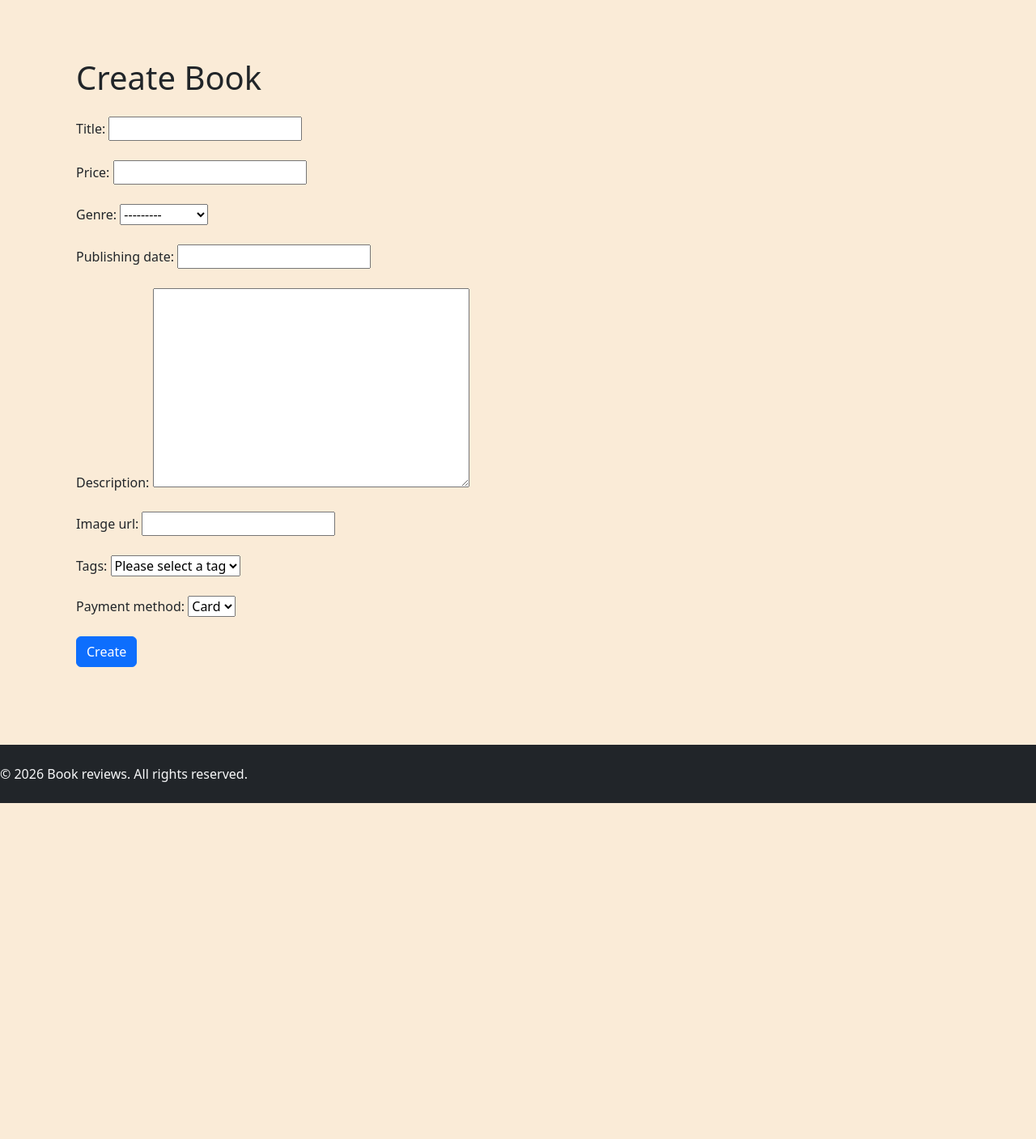
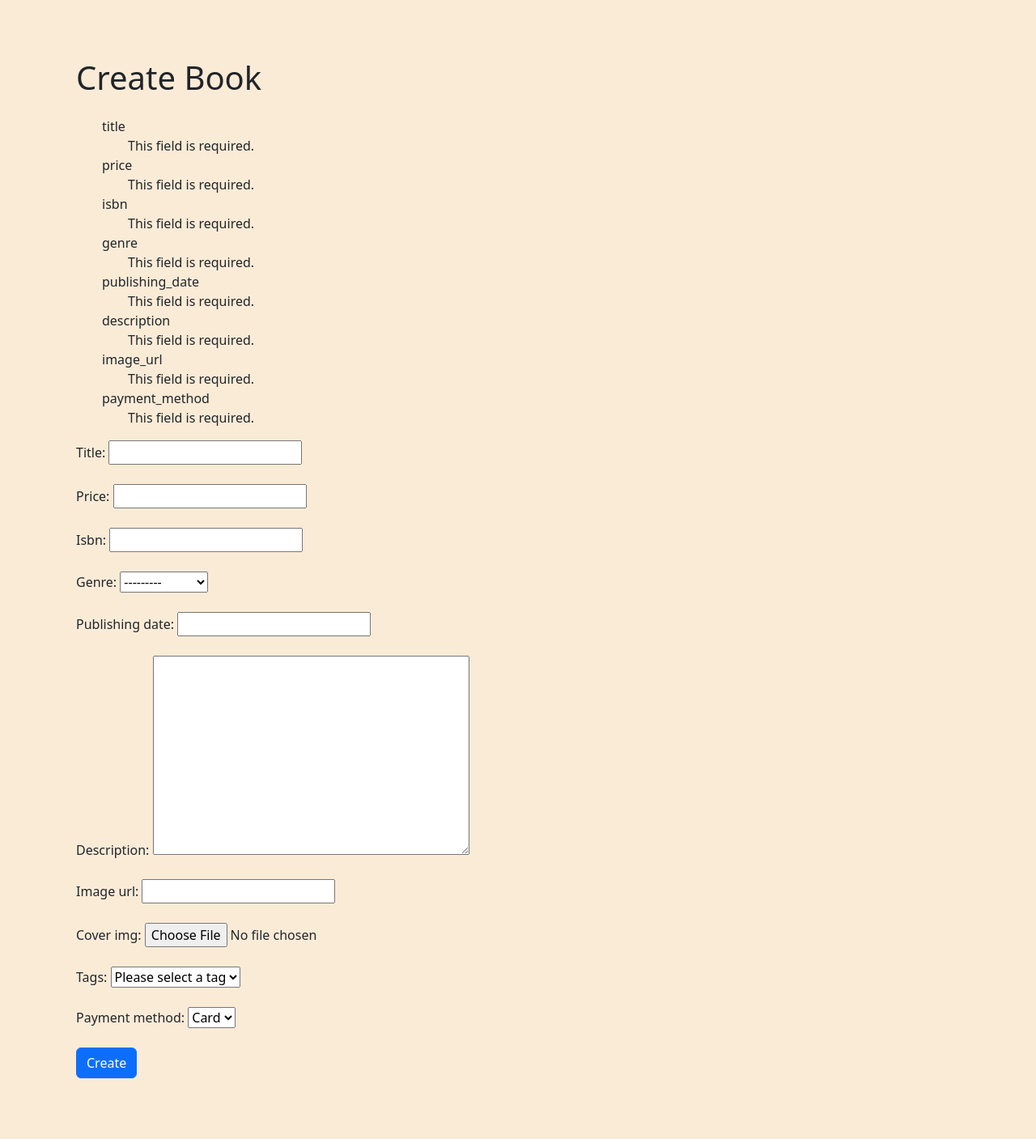
Before and after one commit to KristiyanYanakiev/Softuni-Django-Basics, a Django app: page /books/create_book in a window 1280 px wide. Shown: the part 252-1659 px from the top of the page at 81% size. Before the commit the page ends 1244 px from the top, so only its background shows below. Run offline with Django 5.2, Linux system fonts and the light colour scheme; data comes from the database, SQL or seed files in the repository; both versions use the stored data as it was after the commit.

Commit message:
exercised: custom validators, clean methods, media files

```diff
--- a/exercise_templates/books/forms.py
+++ b/exercise_templates/books/forms.py
@@ -1,6 +1,7 @@
 from email.policy import default
 
 from django import forms
+from django.core.exceptions import ValidationError
 
 from books.models import Book, Tag
 
@@ -21,7 +22,47 @@ class BookFormBasic(forms.ModelForm):
     )
     class Meta:
         model = Book
-        exclude = ['slug', 'isbn']
+        exclude = ['slug']
+        error_messages = {
+            'title': {
+                'unique': "Title is not unique. Please enter another one"
+            }
+        }
+
+    def clean_isbn(self):
+
+        if self.cleaned_data['isbn'].startswith('987'):
+            raise ValidationError('ISBN cannot start with 987')
+
+        return self.cleaned_data['isbn']
+
+    def clean(self) -> dict:
+        cleaned = super().clean()
+
+        genre = cleaned.get('genre')
+        price = cleaned.get('price')
+
+        if genre == 'Fiction' and price < 10:
+            raise ValidationError('Books of type Fiction cannot have a price less than 10')
+
+        return cleaned
+
+    def save(self, commit=True):
+        instance = super().save(commit=False)
+
+        if instance.title:
+            instance.title = instance.title.capitalize()
+
+        if commit:
+            instance.save()
+
+        return instance
+
+
+
+
+
+
 
 
 class BookCreateForm(BookFormBasic):
--- a/exercise_templates/books/models.py
+++ b/exercise_templates/books/models.py
@@ -1,6 +1,7 @@
 from django.db import models
 from django.utils.text import slugify
 
+from books.validators import RangeValidator
 
 
 class Book(models.Model):
@@ -15,12 +16,13 @@ class Book(models.Model):
     ]
 
     title = models.CharField(max_length=255, unique=True)
-    price = models.DecimalField(max_digits=6, decimal_places=2)
+    price = models.DecimalField(max_digits=6, decimal_places=2,  validators=[RangeValidator(0, 1000, message='Price should be in the range 0 - 1000')])
     isbn = models.CharField(max_length=12, unique=False)
     genre = models.CharField(max_length=50, choices=GENRE_CHOICES)
     publishing_date = models.DateField()
     description = models.TextField()
     image_url = models.URLField()
+    cover_img = models.ImageField(blank=True, null=True)
     slug = models.SlugField(max_length=255, unique=True, blank=True)
     updated_at = models.DateTimeField(auto_now=True)
     # tags = models.ManyToManyField('Tag') Why it does not work without this line?
@@ -43,7 +45,7 @@ class Tag(models.Model):
 
     books = models.ManyToManyField(
         to='Book'
-    ) # does not this line suffice to create the relationship from both ends?
+    )
 
     def __str__(self) -> str:
         return self.name
--- a/exercise_templates/books/views.py
+++ b/exercise_templates/books/views.py
@@ -1,4 +1,5 @@
 from django.db.models import Q
+from django.forms.models import modelform_factory
 from django.http import HttpRequest, HttpResponse
 from django.shortcuts import render, get_object_or_404, redirect
 
@@ -42,7 +43,10 @@ def book_details(request, pk):
     return render(request, 'books/details.html', context)
 
 def create_book(request: HttpRequest):
-    form = BookCreateForm(request.POST or None)
+    form = BookCreateForm(request.POST or None, request.FILES)
+
+    # BookForm  = modelform_factory(Book, exclude=['slug'])
+    # form = BookForm(request.POST or None, request.FILES)
 
     if request.method == 'POST' and form.is_valid():
         form.save()
--- a/exercise_templates/exercise_templates/settings.py
+++ b/exercise_templates/exercise_templates/settings.py
@@ -125,6 +125,9 @@ STATICFILES_DIRS = [
     BASE_DIR / 'static',
 ]
 
+MEDIA_URL = 'media/'
+MEDIA_ROOT = BASE_DIR / 'media'
+
 # Default primary key field type
 # https://docs.djangoproject.com/en/5.2/ref/settings/#default-auto-field
 
--- a/exercise_templates/exercise_templates/urls.py
+++ b/exercise_templates/exercise_templates/urls.py
@@ -14,6 +14,8 @@ Including another URLconf
     1. Import the include() function: from django.urls import include, path
     2. Add a URL to urlpatterns:  path('blog/', include('blog.urls'))
 """
+from django.conf import settings
+from django.conf.urls.static import static
 from django.contrib import admin
 from django.urls import path, include
 
@@ -23,3 +25,6 @@ urlpatterns = [
     path('books/', include('books.urls')),
     path('reviews/', include('reviews.urls'))
 ]
+
+if settings.DEBUG:
+    urlpatterns += static(settings.MEDIA_URL, document_root=settings.MEDIA_ROOT)
--- a/exercise_templates/templates/books/create.html
+++ b/exercise_templates/templates/books/create.html
@@ -3,7 +3,8 @@
 {% block content %}
     <div class="container">
         <h1 class="mt-4">Create Book</h1>
-        <form method="post" class="mt-4">
+        <form method="post" class="mt-4" enctype="multipart/form-data">
+            {{ form.errors }}
             {% csrf_token %}
             {% for field in form %}
                 <div class="form-group mb-4">
--- a/exercise_templates/templates/books/details.html
+++ b/exercise_templates/templates/books/details.html
@@ -7,6 +7,7 @@
             <img class="card-img-top" src="{{ book.image_url }}" alt="Card image cap">
         </div>
         <p><strong>Title: {{ book.title }}</strong></p>
+        <img src="{{ book.cover_img.url }}" alt="book_cover">
         <p>Price: {{ book.price }}</p>
         <p>Genre: {{ book.genre }}</p>
         <p>Description: {{ book.description }}</p>
```
Also changed, not shown: exercise_templates/books/validators.py (added, +25 -0 lines), exercise_templates/books/migrations/0008_alter_book_price.py (added), exercise_templates/books/migrations/0009_book_cover_img.py (added), exercise_templates/db.sqlite3, 1 other file.
